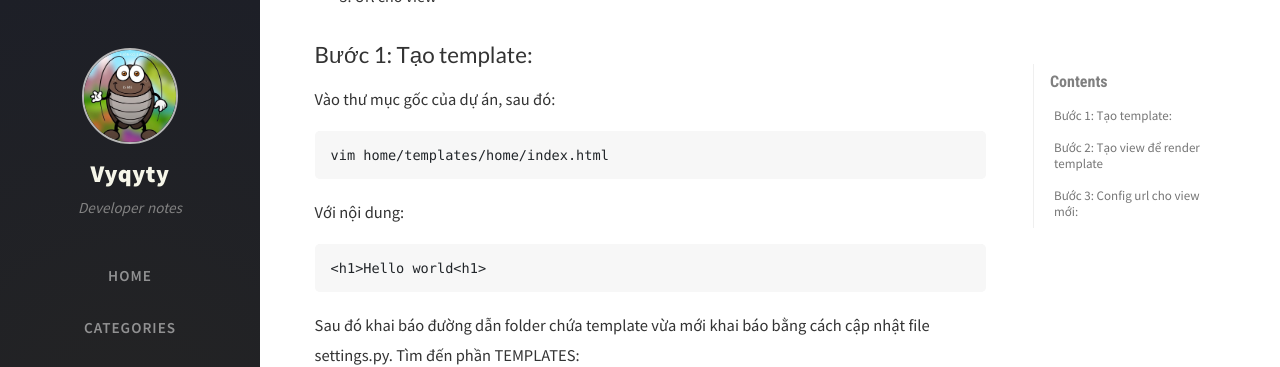
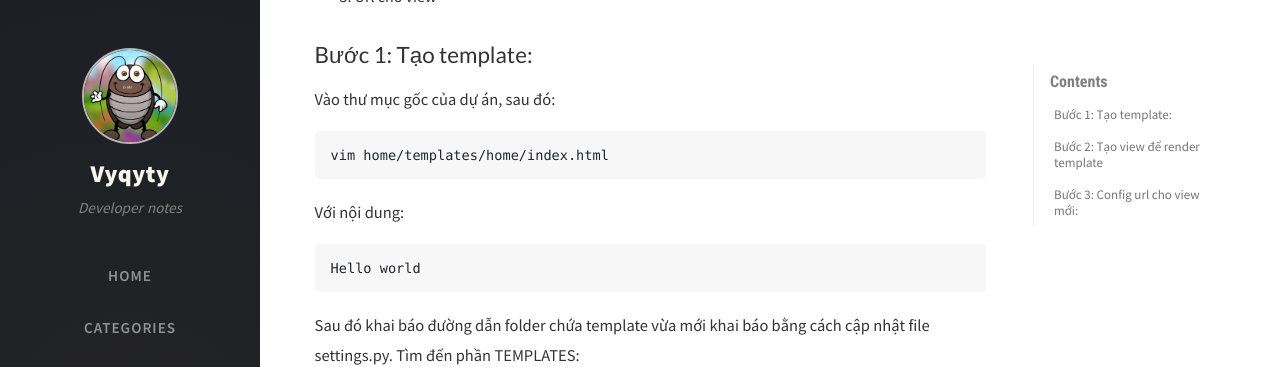
Before and after one commit to vyqyty/vyqyty.github.io, a Jekyll site: the page built from _posts/2020-11-11-hello-world-trong-django.md, in a window 1280 px wide and 900 px high, scrolled down 976 px. Shown: the top 367 px of the window. Built offline with Jekyll 4.4.1, drawn with Linux system fonts in a browser that asks for light colours; nearby versions of some CDN libraries; comment, search, counter and statistics services are not loaded.

````diff
--- a/_posts/2020-11-11-hello-world-trong-django.md
+++ b/_posts/2020-11-11-hello-world-trong-django.md
@@ -43,7 +43,7 @@ vim home/templates/home/index.html
 Với nội dung:
 
 ```
-<h1>Hello world<h1>
+Hello world
 ```
 
 Sau đó khai báo đường dẫn folder chứa template vừa mới khai báo bằng cách cập nhật file settings.py. Tìm đến phần TEMPLATES:
````
